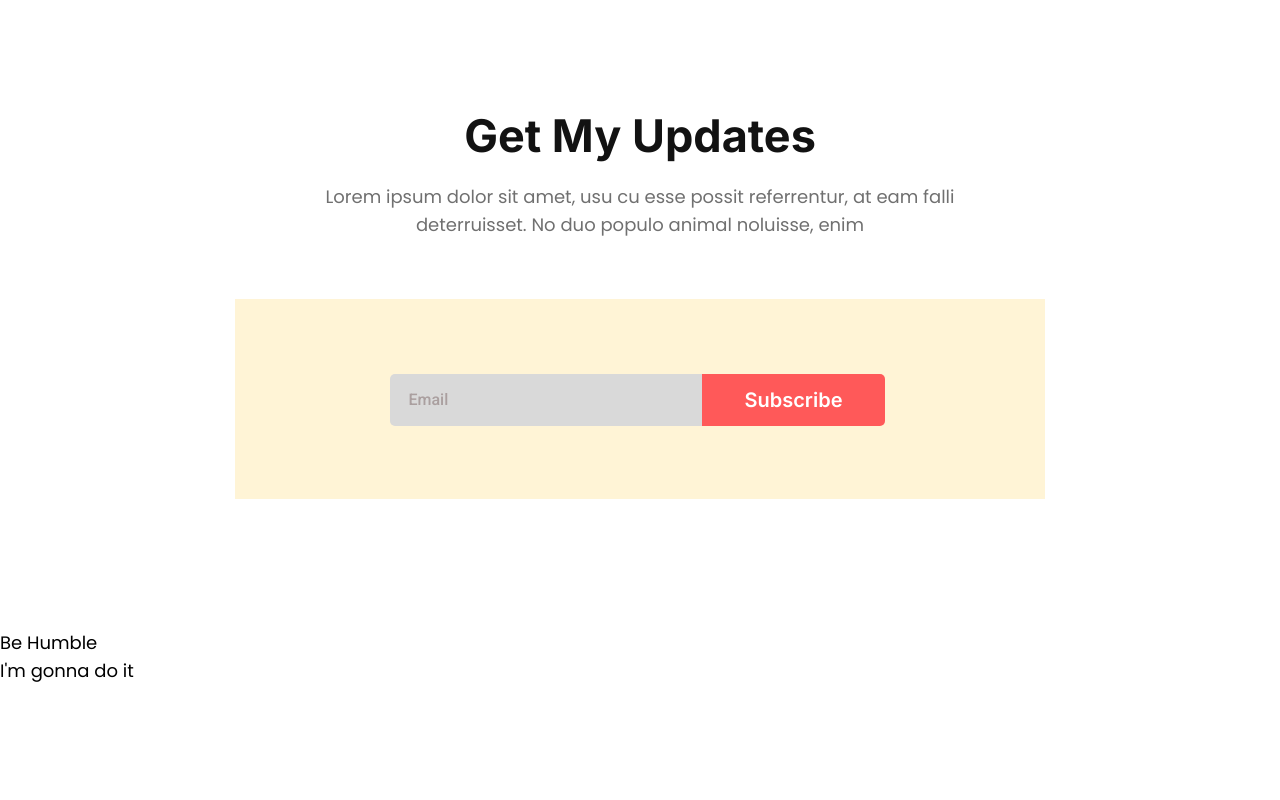
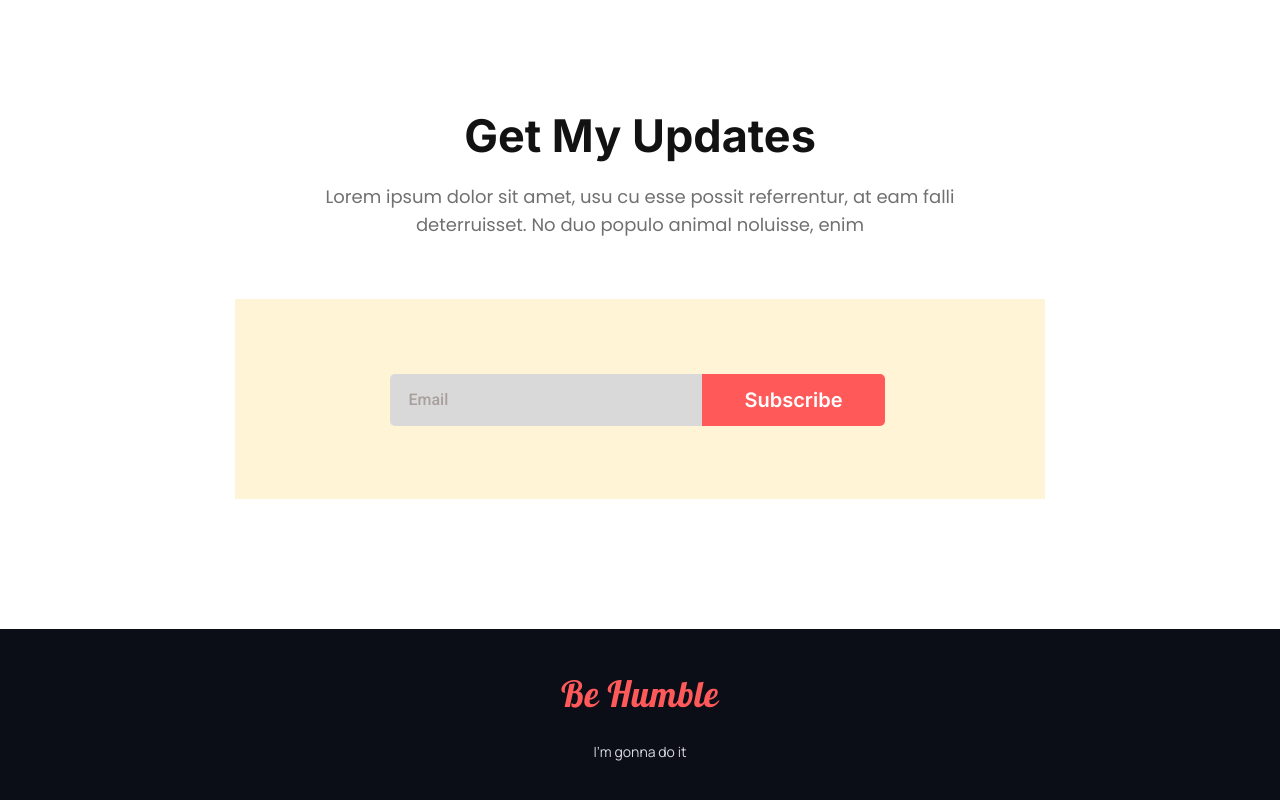
Before and after one commit to prorakib99/Portfolio_3_HTML_CSS_Donate_Today, a plain HTML site: page index.html in a window 1280 px wide. Shown: the part 3365-4165 px from the top of the page. Before the commit the page ends 4050 px from the top, so only its background shows below. Drawn offline with Linux system fonts and the light colour scheme.

Commit message:
Footer Style Added

```diff
--- a/css/style.css
+++ b/css/style.css
@@ -235,7 +235,8 @@ section:last-child {
     margin: 0 auto;
 }
 
-#email, #email::placeholder {
+#email,
+#email::placeholder {
     font-family: 'Roboto';
     font-weight: 500;
     font-size: 16px;
@@ -243,6 +244,7 @@ section:last-child {
     color: #AA9F9F;
 
 }
+
 #email {
     padding: 14px 17px;
     width: 275px;
@@ -251,11 +253,13 @@ section:last-child {
     border: 2px solid transparent;
     outline: 0;
 }
+
 #email:focus {
     background: #FFEEEE;
     border-color: #FF5959;
     color: #FF5959;
 }
+
 .subscription .btn-primary {
     padding: 14px 43px;
     position: relative;
@@ -263,3 +267,32 @@ section:last-child {
     top: 2px;
     border-radius: 0 5px 5px 0;
 }
+
+/* Footer Style */
+.footer {
+    background-color: #0B0D17;
+    width: 100%;
+    height: 177px;
+    display: flex;
+    flex-direction: column;
+    justify-content: center;
+    align-items: center;
+}
+
+.footer-title {
+    font-family: 'Lobster' !important;
+    font-weight: 400;
+    font-size: 36px;
+    line-height: 44px;
+    letter-spacing: 0.5px;
+    color: #FF5959;
+    margin-bottom: 24px;
+}
+
+.footer-description {
+    font-family: 'Manrope' !important;
+    font-weight: 400;
+    font-size: 14px;
+    line-height: 24px;
+    color: #D9DBE1;
+}
```
